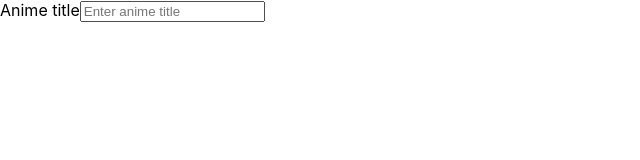
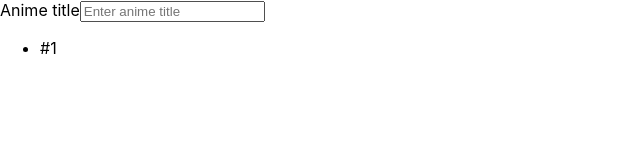
Before and after one commit to lthben/my-anime-list, a React (Create React App) app: page / in a window 1280 px wide. Shown: the top 160 px of the page, without its empty margins (0-640 px from the left). Built offline with nearby package versions, Linux system fonts and the light colour scheme.

Commit message:
fetch api properly by returning <div> in APIquery

```diff
--- a/src/App.js
+++ b/src/App.js
@@ -4,17 +4,21 @@ import Form from "./components/Form";
 import AnimeList from "./components/AnimeList";
 
 const App = () => {
-  const [search, setSearch] = useState("");
   // const [rating, setRating] = useState(0);
   // const [yearWatched, setYearWatched] = useState(2000);
 
-  // const [animeItem, setAnimeItem] = useState({});
-  const [animeList, setAnimeList] = useState([]);
+  const [animeItemData, setAnimeItemData] = useState({});
+  const [animeList, setAnimeList] = useState([]); //array of animeItemData objects
 
   return (
     <div className="container">
-      <Form search={search} setSearch={setSearch} />
-      <AnimeList animeList={animeList} />
+      <Form setAnimeItemData={setAnimeItemData} />
+      <AnimeList
+        animeItemData={animeItemData}
+        setAnimeItemData={setAnimeItemData}
+        animeList={animeList}
+        setAnimeList={setAnimeList}
+      />
     </div>
   );
 };
--- a/src/components/APIquery.js
+++ b/src/components/APIquery.js
@@ -1,3 +1,7 @@
+import React, { useEffect } from "react";
+import animeItem from "./AnimeItem";
+
+const APIquery = (props) => {
   const handleResponse = (response) => {
     return response.json().then(function (json) {
       return response.ok ? json : Promise.reject(json);
@@ -6,14 +10,16 @@ const handleResponse = (response) => {
 
   const handleData = (data) => {
     console.log(data);
+    props.setAnimeItemData(data);
   };
 
   const handleError = (error) => {
-  alert("Error, check console");
+    alert("Anime title not found");
+    //   console.error(error.errors[0].status);
     console.error(error);
   };
 
-export const makeAPIRequest = (_search) => {
+  const makeAPIRequest = () => {
     let query = `
         query ($search: String) {
             Media (search: $search, type: ANIME, format: TV) {
@@ -54,7 +60,7 @@ query ($search: String) {
 
     // Define our query variables and values that will be used in the query request
     let variables = {
-    search: _search,
+      search: props.submittedSearch,
     };
 
     // Define the config we'll need for our Api request
@@ -71,5 +77,24 @@ query ($search: String) {
         }),
       };
 
-  fetch(url, options).then(handleResponse).then(handleData).catch(handleError);
+    if (props.submittedSearch.length > 0) {
+      console.log("fetching based on submittedSearch: ", props.submittedSearch);
+      fetch(url, options)
+        .then(handleResponse)
+        .then(handleData)
+        .catch(handleError);
+    }
   };
+
+  useEffect(() => {
+    makeAPIRequest();
+
+    // return () => {
+    //   props.setSubmittedSearch(""); //need to clean up, else will take prev submittedSearch as input
+    // };
+  }, [props.submittedSearch]);
+
+  return <div></div>;
+};
+
+export default APIquery;
--- a/src/components/AnimeList.js
+++ b/src/components/AnimeList.js
@@ -1,7 +1,33 @@
-import React from "react";
+import React, { useState, useEffect } from "react";
 
-const AnimeList = () => {
-  return <React.Fragment></React.Fragment>;
+const AnimeList = (props) => {
+  const addToList = () => {
+    props.setAnimeList((prevstate) => {
+      return [props.animeItemData, ...prevstate];
+    });
+
+    // props.setAnimeList(props.animeList.unshift(props.animeItemData));
+    console.log("animeList: ", props.animeList);
+    // console.log("animeItemData", props.animeItemData);
+  };
+
+  useEffect(addToList, [props.animeItemData]);
+
+  const handleClick = () => {};
+
+  const animeItems = props.animeList.map((ele, index) => {
+    return (
+      <li id={index} onClick={handleClick} key={index}>
+        #{index + 1}
+      </li>
+    );
+  });
+
+  return (
+    <div>
+      <ul>{animeItems}</ul>
+    </div>
+  );
 };
 
 export default AnimeList;
--- a/src/components/Form.js
+++ b/src/components/Form.js
@@ -1,14 +1,17 @@
-import React from "react";
-import { makeAPIRequest } from "./APIquery";
+import React, { useState } from "react";
+import APIquery from "./APIquery";
 
 const Form = (props) => {
+  const [search, setSearch] = useState("");
+  const [submittedSearch, setSubmittedSearch] = useState("");
+
   const handleSubmit = (e) => {
     e.preventDefault();
-    makeAPIRequest(props.search);
+    setSubmittedSearch(search); //comment out when developing and not testing
   };
 
   const handleSearchChange = (e) => {
-    props.setSearch(e.target.value);
+    setSearch(e.target.value);
     // console.log(e.target.value);
   };
 
@@ -20,42 +23,19 @@ const Form = (props) => {
           <input
             type="text"
             onChange={handleSearchChange}
-            value={props.search}
+            value={search}
             className="form-control"
             id="animeTitleInput"
             placeholder="Enter anime title"
           ></input>
         </div>
       </form>
-      {/* <div className="row">
-          <div className="col-sm-3">
-            <input
-              type="text"
-              onChange={handleNameChange}
-              value={props.name}
-              placeholder="Enter anime title"
-            ></input>
-          </div>
-          <div className="col-sm-3">
-            <input
-              type="text"
-              onChange={handlePriceChange}
-              value={props.price}
-              placeholder="Enter product price"
-            ></input>
-          </div>
-          <div className="col-sm-3">
-            <input
-              type="text"
-              onChange={handleDescChange}
-              value={props.desc}
-              placeholder="Enter product description"
-            ></input>
-          </div>
-          <div className="col-sm-3">
-            <button type="submit">Submit</button>
-          </div>
-        </div> */}
+      <APIquery
+        submittedSearch={submittedSearch}
+        setSubmittedSearch={setSubmittedSearch}
+        setAnimeItemData={props.setAnimeItemData}
+        animeItemData={props.animeItemData}
+      />
     </React.Fragment>
   );
 };
```
Lines whose indentation alone changed are shown as unchanged.
